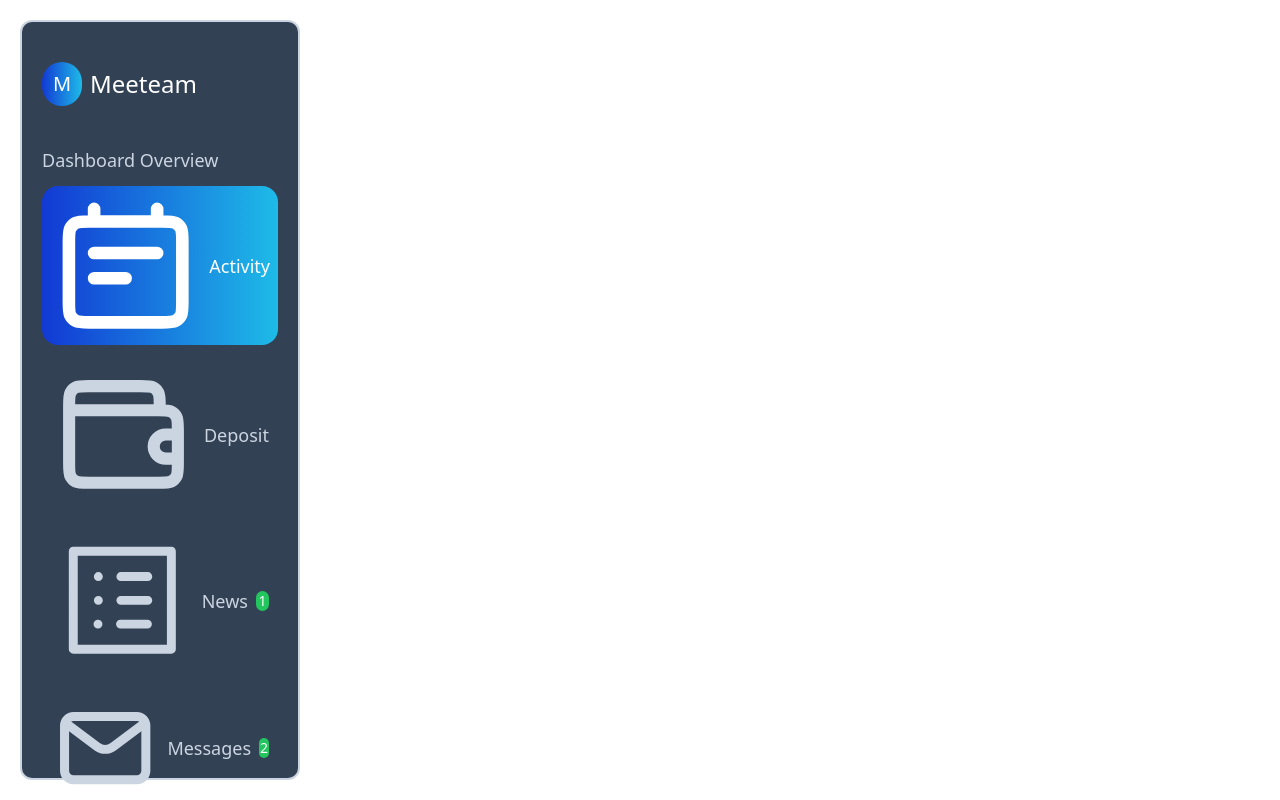
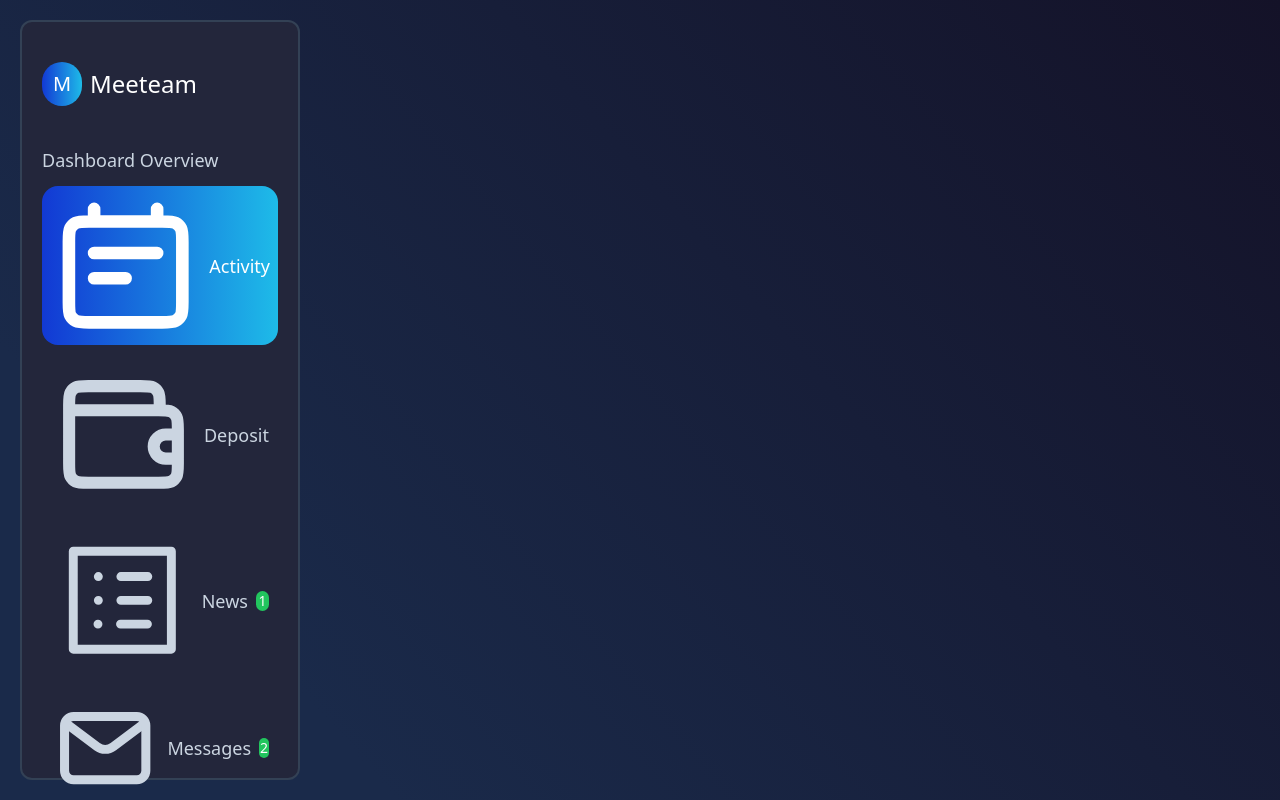
Before and after one commit to cristiancsandoval/single-page-app, a Next.js app: page / in a window 1280 px wide. Built offline with nearby package versions, Linux system fonts and the light colour scheme.

Commit message:
layout styles

```diff
--- a/src/components/layout/MainLayout.js
+++ b/src/components/layout/MainLayout.js
@@ -2,9 +2,9 @@ import SideBar from "./SideBar";
 
 const MainLayout = ({ children }) => {
   return (
-    <div className="flex flex-row h-screen w-full overflow-hidden">
+    <div className="flex flex-row h-screen w-full overflow-hidden bg-page-gradient">
       <SideBar />
-      <main >{children}</main>
+      <main>{children}</main>
     </div>
   );
 };
--- a/src/components/layout/SideBar.js
+++ b/src/components/layout/SideBar.js
@@ -8,7 +8,7 @@ const SideBar = () => {
 
   return (
     <aside className="w-80 h-full hidden lg:flex p-5">
-      <div className="bg-slate-700 border-2 border-slate-300 w-full rounded-xl p-5 text-slate-300">
+      <div className="bg-[#23263b] border-2 border-slate-700 w-full rounded-xl p-5 text-slate-300">
         <Link href={"/"} className="py-5 flex gap-2 text-white items-center">
           <span className="p-2 w-10 text-xl text-center aspect-square rounded-full bg-main-gradient">
             M
@@ -25,7 +25,7 @@ const SideBar = () => {
                   className={`flex items-center justify-start text-lg gap-2 py-1 px-2 rounded-2xl w-full border border-transparent ${
                     link.url === pathname
                       ? "bg-main-gradient text-white border-0"
-                      : "hover:border-slate-500 hover:text-white"
+                      : "hover:border-slate-700 hover:text-white"
                   }`}
                 >
                   <link.icon className="text-xl" />
@@ -40,11 +40,11 @@ const SideBar = () => {
             ))}
           </ul>
         </nav>
-        <div className="my-5 pt-2 pb-2 flex flex-col items-start justify-start gap-3 border border-r-0 border-l-0 border-slate-500">
+        <div className="my-5 pt-2 pb-2 flex flex-col items-start justify-start gap-3 border border-r-0 border-l-0 border-slate-700">
           <h3 className="text-lg">Support</h3>
           {supportButtons.map((b, index) => (
             <button
-              className="flex items-center justify-start text-lg gap-2 py-1 px-2 rounded-2xl w-full border border-transparent hover:border-slate-500 hover:text-white"
+              className="flex items-center justify-start text-lg gap-2 py-1 px-2 rounded-2xl w-full border border-transparent hover:border-slate-700 hover:text-white"
               key={index}
             >
               <b.icon className="text-xl" />
--- a/src/pages/index.js
+++ b/src/pages/index.js
@@ -1,7 +1,7 @@
 
 export default function Home() {
   return (
-    <div>
+    <div className="w-full h-full p-5 flex flex-row items-start justify-center">
     </div>
   );
 }
--- a/tailwind.config.js
+++ b/tailwind.config.js
@@ -9,6 +9,7 @@ module.exports = {
     extend: {
       backgroundImage: {
         "main-gradient": "linear-gradient(90deg, rgba(18,57,212,1) 0%, rgba(30,187,232,1) 100%)",
+        "page-gradient": "linear-gradient(49deg, rgba(26,42,74,1) 20%, rgba(20,18,40,1) 100%)",
       },
     },
   },
```
